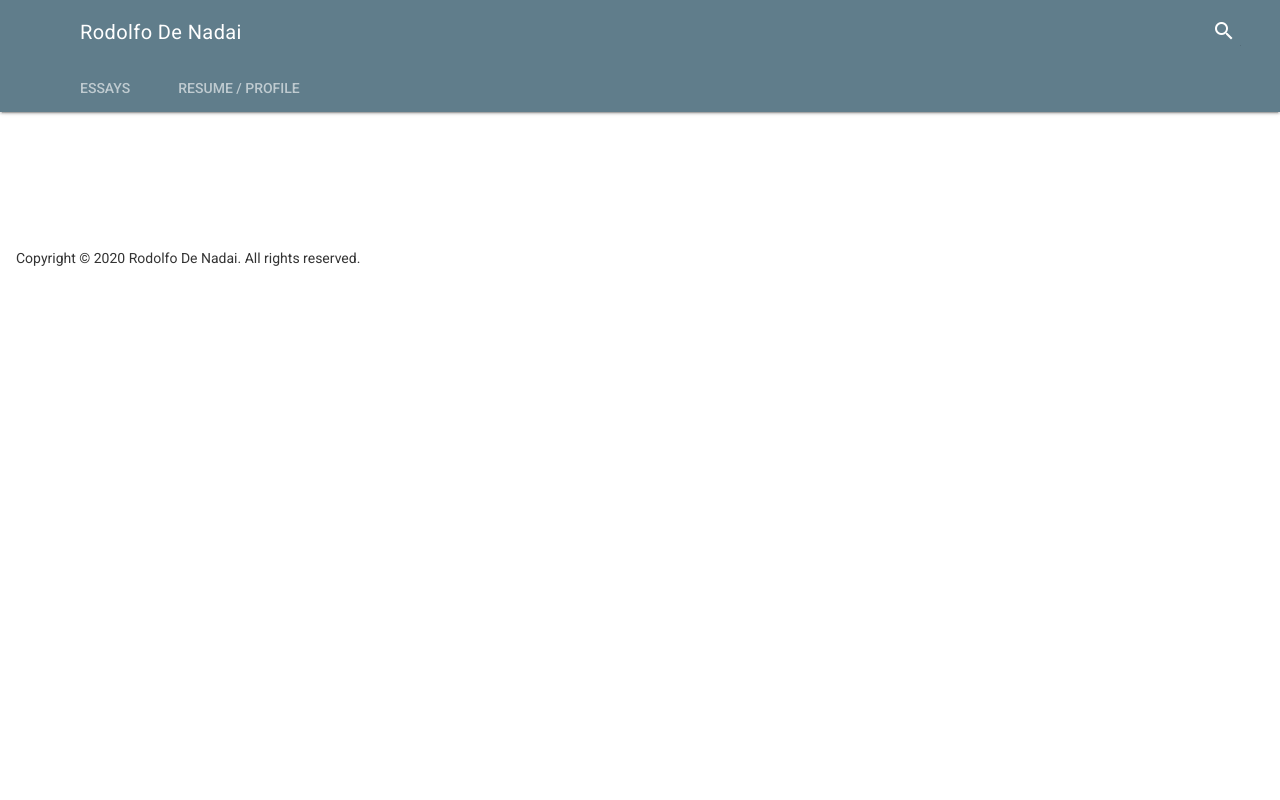
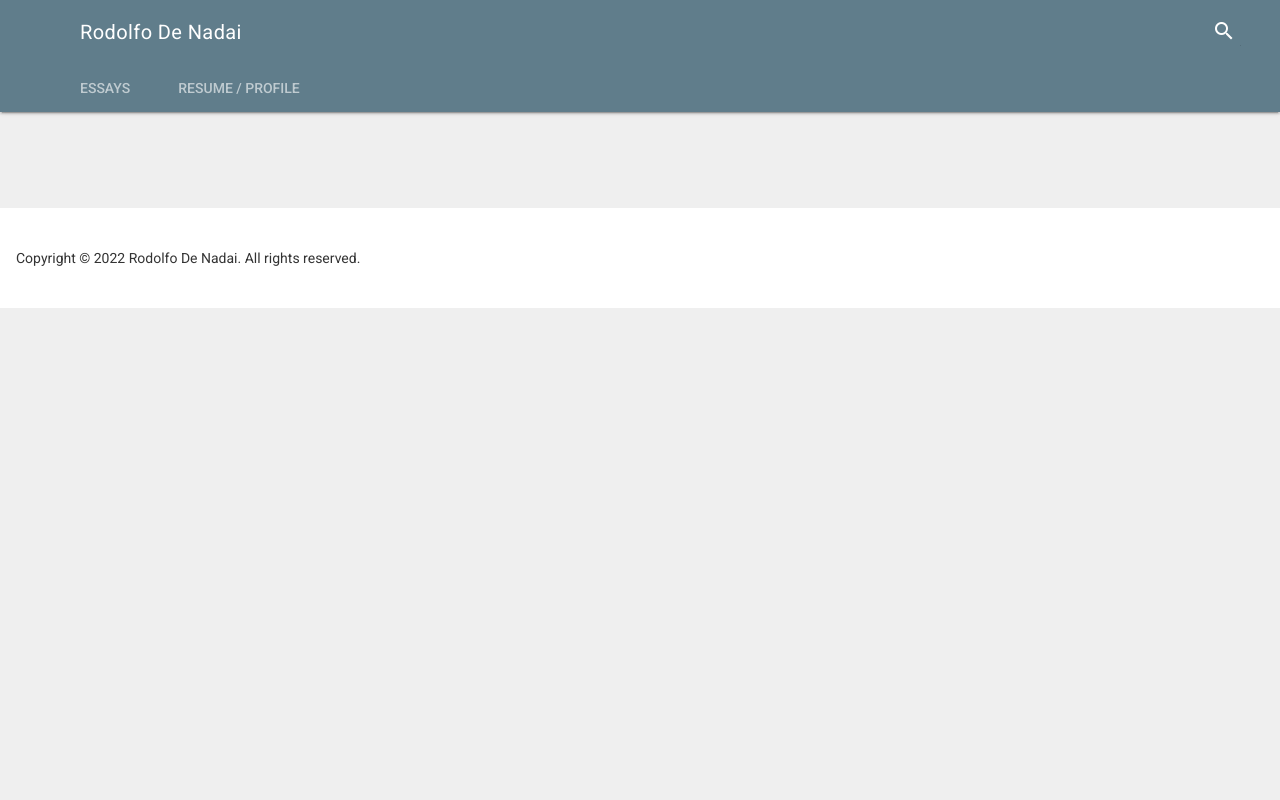
Before and after one commit to rdenadai/rdenadai-resume, a Django app: template blog/templates/blog/view_category.html in a window 1280 px wide. Run offline with Django 3.2, Linux system fonts and the light colour scheme; the template is opened without the code that fills it, so the values that code supplies are empty; some libraries are stand-ins or nearby versions.

Commit message:
chore: correted background color;

```diff
--- a/resume/templates/resume/base.html
+++ b/resume/templates/resume/base.html
@@ -25,23 +25,24 @@
     <link rel="stylesheet" href="{{ STATIC_URL }}css/main.css" type="text/css" charset="utf-8" />
     {% endcompress %}
     <style>
+
         @media (max-width: 512px) and (-webkit-min-device-pixel-ratio: 1.5),
         (max-width: 512px) and (min-resolution: 1.5dppx),
-        (max-width: 1024px) and (-webkit-max-device-pixel-ratio: 1.5)
+        (max-width: 1024px) and (-webkit-max-device-pixel-ratio: 1.5),
         (max-width: 1024px) and (max-resolution: 1.5dppx) {
             body::before {
                 /*background-image: url('{{ STATIC_URL }}img/backgrounds/{% background_image_value %}_1024.jpg');*/
-                background-color: efefef;
+                background-color: #efefef;
             }
         }
 
         @media (min-width: 513px) and (max-width: 1024px) and (-webkit-min-device-pixel-ratio: 1.5),
         (min-width: 513px) and (max-width: 1024px) and (min-resolution: 1.5dppx),
-        (min-width: 1025px) and (max-width: 2048px) and (-webkit-max-device-pixel-ratio: 1.5)
+        (min-width: 1025px) and (max-width: 2048px) and (-webkit-max-device-pixel-ratio: 1.5),
         (min-width: 1025px) and (max-width: 2048px) and (max-resolution: 1.5dppx) {
             body::before {
                 /*background-image: url('{{ STATIC_URL }}img/backgrounds/{% background_image_value %}_2048.jpg');*/
-                background-color: efefef;
+                background-color: #efefef;
             }
         }
 
@@ -110,7 +111,7 @@
                 <footer class="footer-white mdl-mini-footer">
                     <div class="mdl-mini-footer__left-section">
                         <ul class="mdl-mini-footer__link-list">
-                            <li>Copyright © 2020 Rodolfo De Nadai. All rights reserved.</li>
+                            <li>Copyright © 2022 Rodolfo De Nadai. All rights reserved.</li>
                         </ul>
                     </div>
                 </footer>
```
